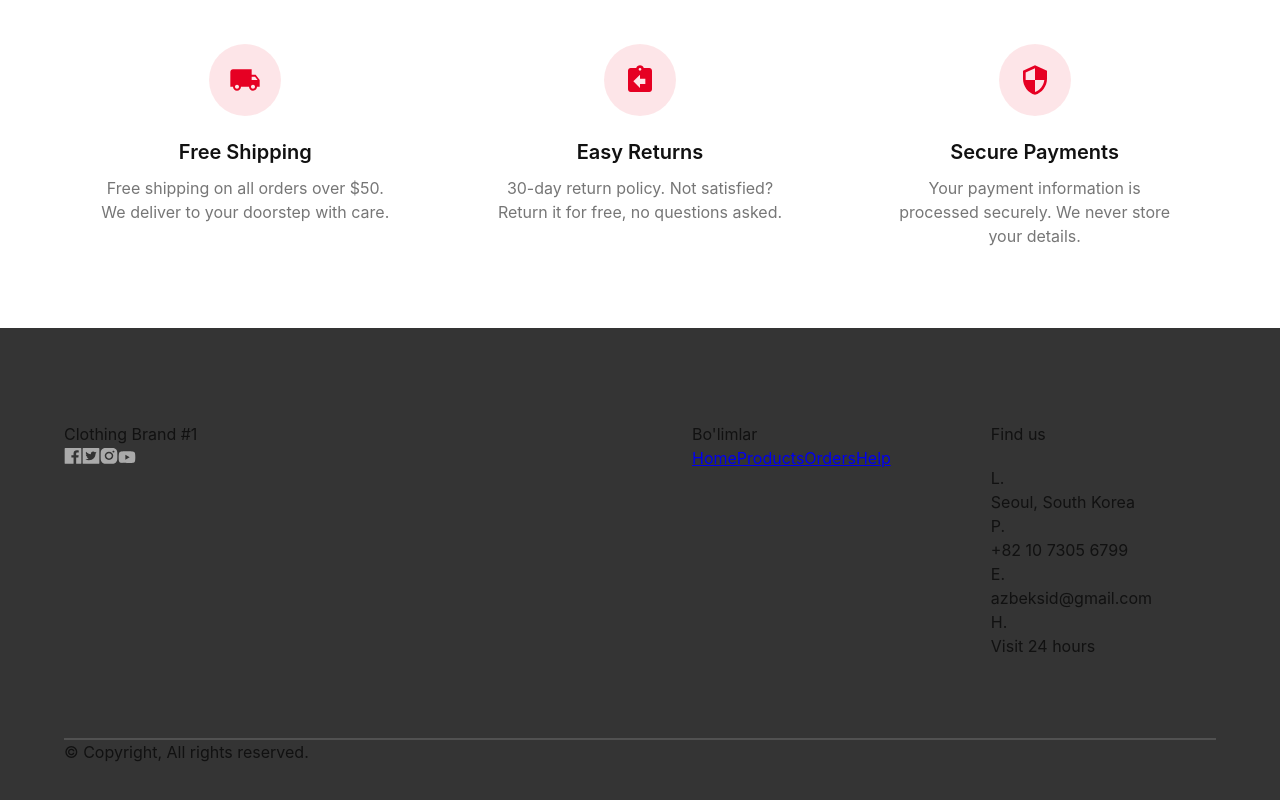
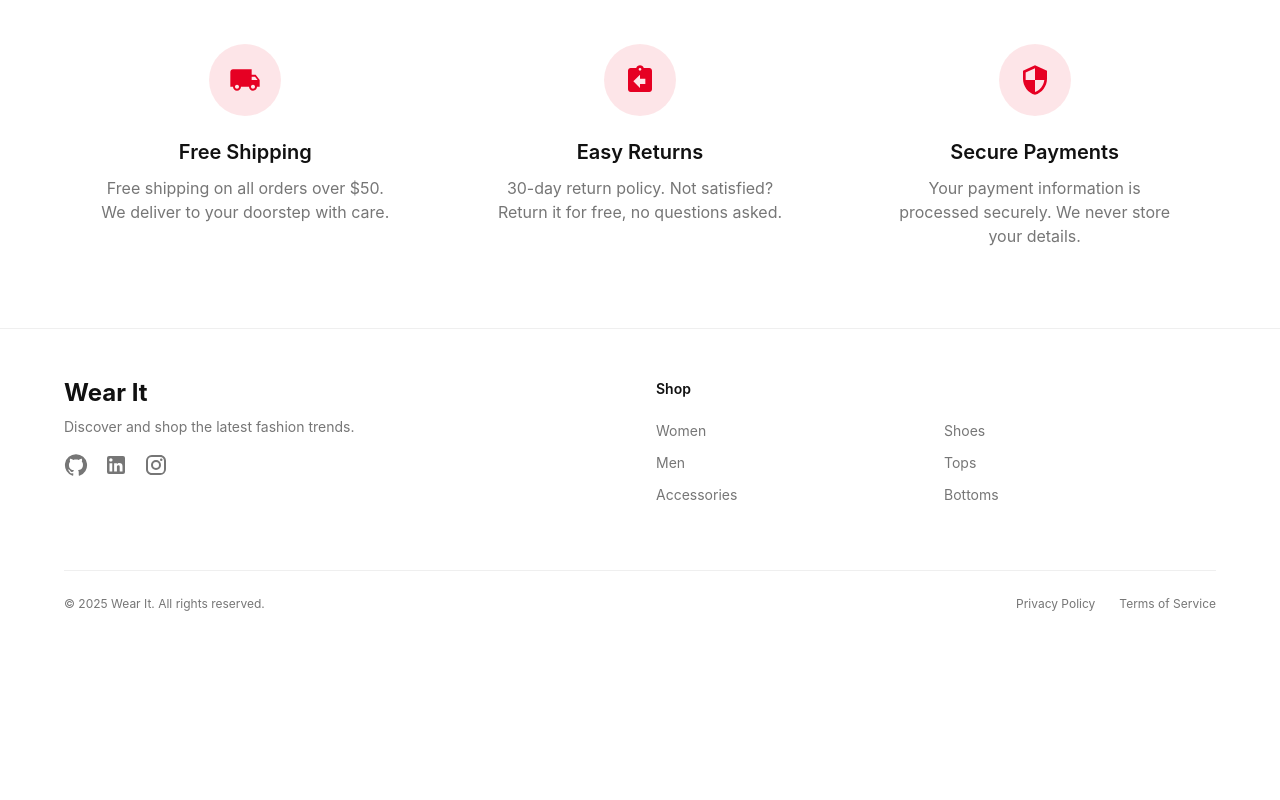
Before and after one commit to azizbeksiddikov/wear-it-react, a React (Create React App) app: page / in a window 1280 px wide. Shown: the part 1742-2542 px from the top of the page. After the commit the page ends 2378 px from the top, so only its background shows below. Built offline with nearby package versions, Linux system fonts and the light colour scheme.

Commit message:
fix: modify footer

```diff
--- a/src/app/components/footer/index.tsx
+++ b/src/app/components/footer/index.tsx
@@ -1,77 +1,107 @@
 import React from 'react';
-import { Box, Container, Stack } from '@mui/material';
+import { Box, Container, Grid, Stack, Typography } from '@mui/material';
 import { Link } from 'react-router-dom';
-import styled from 'styled-components';
-
-const Footers = styled.div`
-	width: 100%;
-	height: 590px;
-	display: flex;
-	background: #343434;
-	background-size: cover;
-`;
+import GitHubIcon from '@mui/icons-material/GitHub';
+import LinkedInIcon from '@mui/icons-material/LinkedIn';
+import InstagramIcon from '@mui/icons-material/Instagram';
+import '../../../css/footer.css';
 
 export default function Footer() {
-	const authMember = true;
-
 	return (
-		<Footers>
+		<footer className="footer">
 			<Container>
-				<Stack flexDirection={'row'} sx={{ mt: '94px' }}>
-					<Stack flexDirection={'column'} style={{ width: '340px' }}>
-						<Box className={'foot-desc-txt'}>Clothing Brand #1</Box>
-						<Box className="sns-context">
-							<img src={'/icons/facebook.svg'} alt="facebook" />
-							<img src={'/icons/twitter.svg'} alt="twitter" />
-							<img src={'/icons/instagram.svg'} alt="instagram" />
-							<img src={'/icons/youtube.svg'} alt="youtube" />
-						</Box>
-					</Stack>
-					<Stack sx={{ ml: '288px' }} flexDirection={'row'}>
-						<Stack>
-							<Box>
-								<Box className={'foot-category-title'}>Bo'limlar</Box>
-								<Box className={'foot-category-link'}>
-									<Link to="/">Home</Link>
-									<Link to="/products">Products</Link>
-									{authMember && <Link to="/orders">Orders</Link>}
-									<Link to="/help">Help</Link>
+				<Box className="footer-content">
+					<Grid container spacing={4}>
+						{/* Brand column */}
+						<Grid item xs={12} sm={6} md={6}>
+							<Box className="brand-section">
+								<Typography variant="h5" className="brand-name">
+									<Link to="/">Wear It</Link>
+								</Typography>
+								<Typography variant="body2" className="brand-description">
+									Discover and shop the latest fashion trends.
+								</Typography>
+								<Box className="social-links">
+									<a
+										href="https://github.com/azizbeksiddikov"
+										target="_blank"
+										rel="noopener noreferrer"
+										aria-label="GitHub"
+									>
+										<GitHubIcon />
+									</a>
+									<a
+										href="https://www.linkedin.com/in/azbek/"
+										target="_blank"
+										rel="noopener noreferrer"
+										aria-label="LinkedIn"
+									>
+										<LinkedInIcon />
+									</a>
+									<a
+										href="https://www.instagram.com/siddikov_aziz/"
+										target="_blank"
+										rel="noopener noreferrer"
+										aria-label="Instagram"
+									>
+										<InstagramIcon />
+									</a>
 								</Box>
 							</Box>
-						</Stack>
-						<Stack sx={{ ml: '100px' }}>
-							<Box>
-								<Box className={'foot-category-title'}>Find us</Box>
-								<Box
-									flexDirection={'column'}
-									sx={{ mt: '20px' }}
-									className={'foot-category-link'}
-									justifyContent={'space-between'}
-								>
-									<Box flexDirection={'row'} className={'find-us'}>
-										<span>L.</span>
-										<div>Seoul, South Korea</div>
-									</Box>
-									<Box className={'find-us'}>
-										<span>P.</span>
-										<div>+82 10 7305 6799</div>
-									</Box>
-									<Box className={'find-us'}>
-										<span>E.</span>
-										<div>azbeksid@gmail.com</div>
-									</Box>
-									<Box className={'find-us'}>
-										<span>H.</span>
-										<div>Visit 24 hours</div>
-									</Box>
-								</Box>
+						</Grid>
+
+						{/* Shop column */}
+						<Grid item xs={12} sm={6} md={6}>
+							<Box className="links-section">
+								<Typography variant="subtitle1" className="section-title">
+									Shop
+								</Typography>
+								<Grid container spacing={2}>
+									<Grid item xs={6}>
+										<ul>
+											<li>
+												<Link to="/products?gender=women">Women</Link>
+											</li>
+											<li>
+												<Link to="/products?gender=men">Men</Link>
+											</li>
+											<li>
+												<Link to="/products?category=accessories">Accessories</Link>
+											</li>
+										</ul>
+									</Grid>
+									<Grid item xs={6}>
+										<ul>
+											<li>
+												<Link to="/products?category=shoes">Shoes</Link>
+											</li>
+											<li>
+												<Link to="/products?category=tops">Tops</Link>
+											</li>
+											<li>
+												<Link to="/products?category=bottoms">Bottoms</Link>
+											</li>
+										</ul>
+									</Grid>
+								</Grid>
 							</Box>
+						</Grid>
+					</Grid>
+				</Box>
+
+				{/* Copyright section */}
+				<Box className="copyright-section">
+					<Stack className="copyright-content">
+						<Typography variant="body2" className="copyright-text">
+							© {new Date().getFullYear()} Wear It. All rights reserved.
+						</Typography>
+						<Stack className="legal-links">
+							<Typography variant="body2">Privacy Policy</Typography>
+							<Typography variant="body2">Terms of Service</Typography>
 						</Stack>
 					</Stack>
-				</Stack>
-				<Stack style={{ border: '1px solid #C5C8C9', width: '100%', opacity: '0.2' }} sx={{ mt: '80px' }}></Stack>
-				<Stack className={'copyright-txt'}>© Copyright, All rights reserved.</Stack>
+				</Box>
 			</Container>
-		</Footers>
+		</footer>
 	);
 }
--- a/src/css/footer.css
+++ b/src/css/footer.css
@@ -1,94 +1,128 @@
-.foot-desc-txt {
-	margin-top: 22px;
-	font-family: 'Poppins';
-	font-style: normal;
-	font-weight: 400;
-	font-size: 16px;
-	line-height: 34px;
-	color: #e3c08d;
+/* Footer Styles */
+.footer {
+	background-color: #ffffff;
+	border-top: 1px solid #efefef;
+	padding: 3rem 0 1.5rem;
 }
 
-.sns-context {
-	margin-top: 17px;
-	width: 137px;
-	display: flex;
-	flex-direction: row;
-	justify-content: space-between;
+/* Main content section */
+.footer-content {
+	margin-bottom: 2rem;
 }
 
-.foot-category-title {
-	width: 106px;
-	font-family: 'Poppins';
-	font-style: normal;
-	font-weight: 600;
-	font-size: 24px;
-	line-height: 34px;
-	color: #c5c8c9;
+/* Brand section */
+.footer .brand-section {
+	margin-bottom: 1.5rem;
 }
 
-.foot-category-link {
-	margin-top: 20px;
-	height: 170px;
-	display: flex;
-	flex-direction: column;
-	justify-content: space-between;
-	height: 170px;
-	font-family: 'Poppins';
-	font-style: normal;
-	font-weight: 400;
-	font-size: 16px;
-	line-height: 34px;
+.footer .brand-name {
+	font-weight: 700;
+	margin-bottom: 0.5rem;
 }
 
-.foot-category-link a {
-	color: #e3c08d;
+.footer .brand-name a {
+	color: #111111;
 	text-decoration: none;
-	cursor: pointer;
 }
 
-.find-us {
-	display: flex;
-	flex-direction: row;
+.footer .brand-description {
+	color: #767676;
+	margin-bottom: 1rem;
 }
 
-.find-us span {
-	font-family: 'Poppins';
-	font-style: normal;
-	font-weight: 700;
-	font-size: 18px;
-	line-height: 34px;
-	color: #c5c8c9;
+.footer .social-links {
+	display: flex;
+	gap: 1rem;
+	margin-top: 1rem;
 }
 
-.find-us div {
-	margin-left: 10px;
-	font-family: 'Poppins';
-	font-style: normal;
-	font-weight: 400;
-	font-size: 16px;
-	line-height: 34px;
-	color: #e3c08d;
+.footer .social-links a {
+	color: #767676;
+	transition: color 0.2s;
 }
 
-.copyright-txt {
-	margin-top: 17px;
-	font-family: 'Poppins';
-	font-style: normal;
-	font-weight: 400;
-	font-size: 16px;
-	line-height: 34px;
-	color: #e3c08d;
+.footer .social-links a:hover {
+	color: #e60023;
 }
 
-.foot-category-title:after {
-	display: block;
-	content: '';
-	border-bottom: solid 2px #d7b686;
-	transform: scaleX(0);
-	transition: transform 250ms ease-in-out;
-	transform-origin: 0% 50%;
+/* Links sections */
+.footer .links-section {
+	margin-bottom: 1.5rem;
 }
 
-.foot-category-title:hover:after {
-	transform: scaleX(1);
+.footer .section-title {
+	font-weight: 600;
+	margin-bottom: 1rem;
+	color: #111111;
+	font-size: 0.875rem;
 }
+
+.footer .links-section ul {
+	list-style: none;
+	padding: 0;
+	margin: 0;
+}
+
+.footer .links-section li {
+	margin-bottom: 0.5rem;
+}
+
+.footer .links-section a {
+	color: #767676;
+	text-decoration: none;
+	font-size: 0.875rem;
+	transition: color 0.2s;
+}
+
+.footer .links-section a:hover {
+	color: #e60023;
+}
+
+/* Copyright section */
+.footer .copyright-section {
+	padding-top: 1.5rem;
+	border-top: 1px solid #efefef;
+}
+
+.footer .copyright-content {
+	flex-direction: column;
+	align-items: center;
+}
+
+.footer .copyright-text {
+	color: #767676;
+	font-size: 0.75rem;
+	margin-bottom: 1rem;
+	text-align: center;
+}
+
+.footer .legal-links {
+	flex-direction: row !important;
+	justify-content: center;
+	gap: 1.5rem;
+}
+
+.footer .legal-links p {
+	color: #767676;
+	font-size: 0.75rem;
+}
+
+/* Responsive styles */
+@media (min-width: 768px) {
+	.footer .copyright-content {
+		flex-direction: row !important;
+		justify-content: space-between !important;
+		align-items: center !important;
+	}
+
+	.footer .copyright-text {
+		margin-bottom: 0;
+		text-align: left;
+	}
+}
+
+@media (max-width: 767px) {
+	.footer .links-section {
+		margin-top: 1.5rem;
+	}
+}
```
